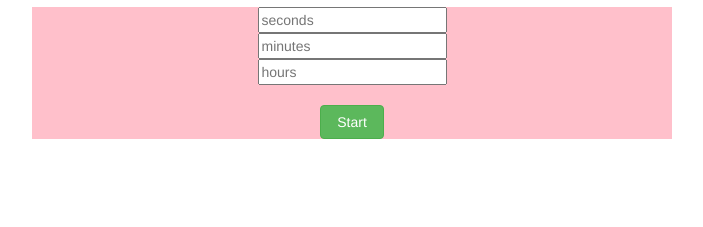
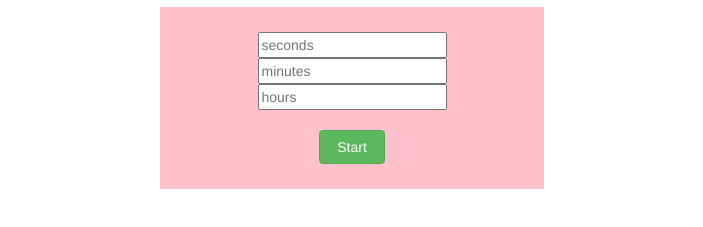
Before and after one commit to ajdw/timer, a plain HTML site: page index.html in a window 1280 px wide. Shown: the part 63-290 px from the top of the page, without its empty margins (288-991 px from the left). Drawn offline with nearby package versions, Linux system fonts and the light colour scheme.

Commit message:
added css stylings

```diff
--- a/css/main.css
+++ b/css/main.css
@@ -3,12 +3,13 @@ body {
 }
 
 #input-container {
+	padding: 25px 25px;
 	display: inline-block;
 	background-color: pink;
-	width: 50%;
+	width: 30%;
 }
 
 #start-button {
 	margin-top: 20px;
-	width: 10%;
+	width: 20%;
 }
```
